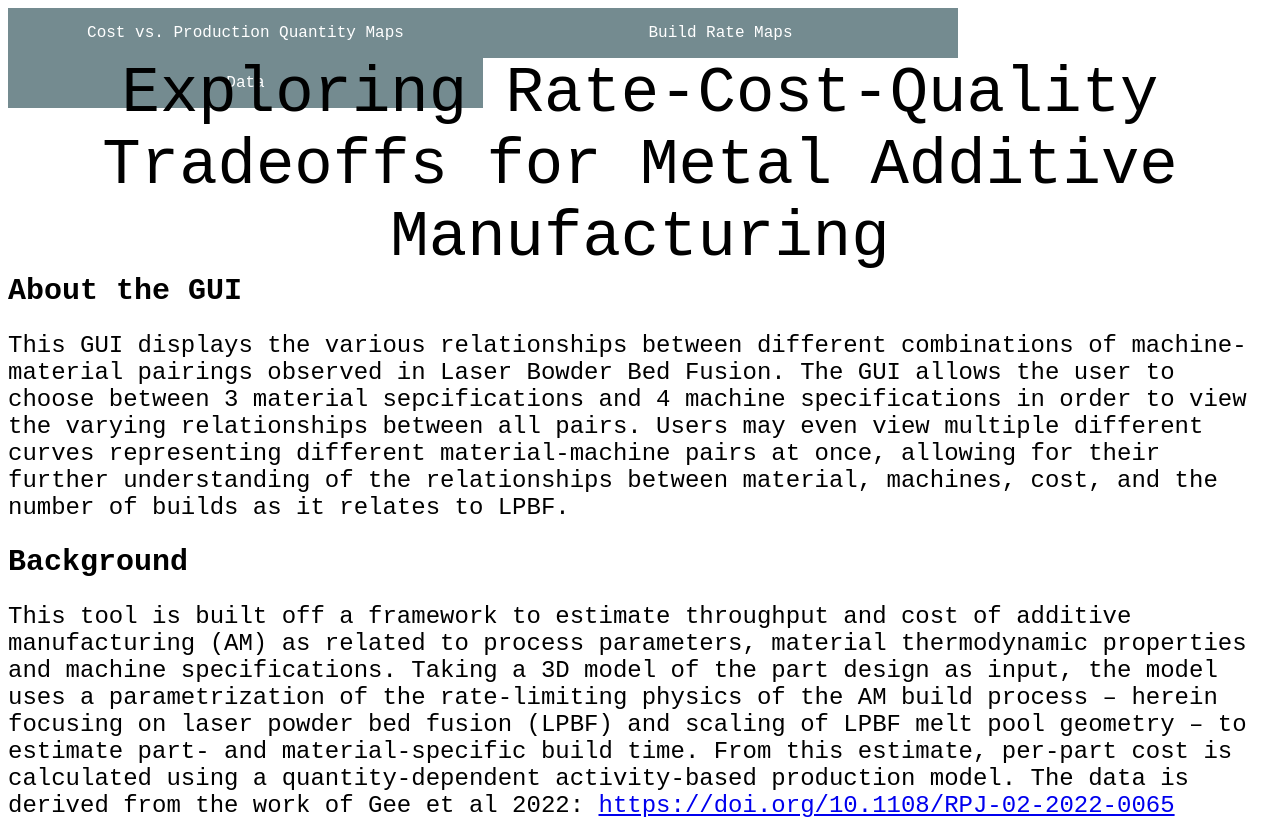
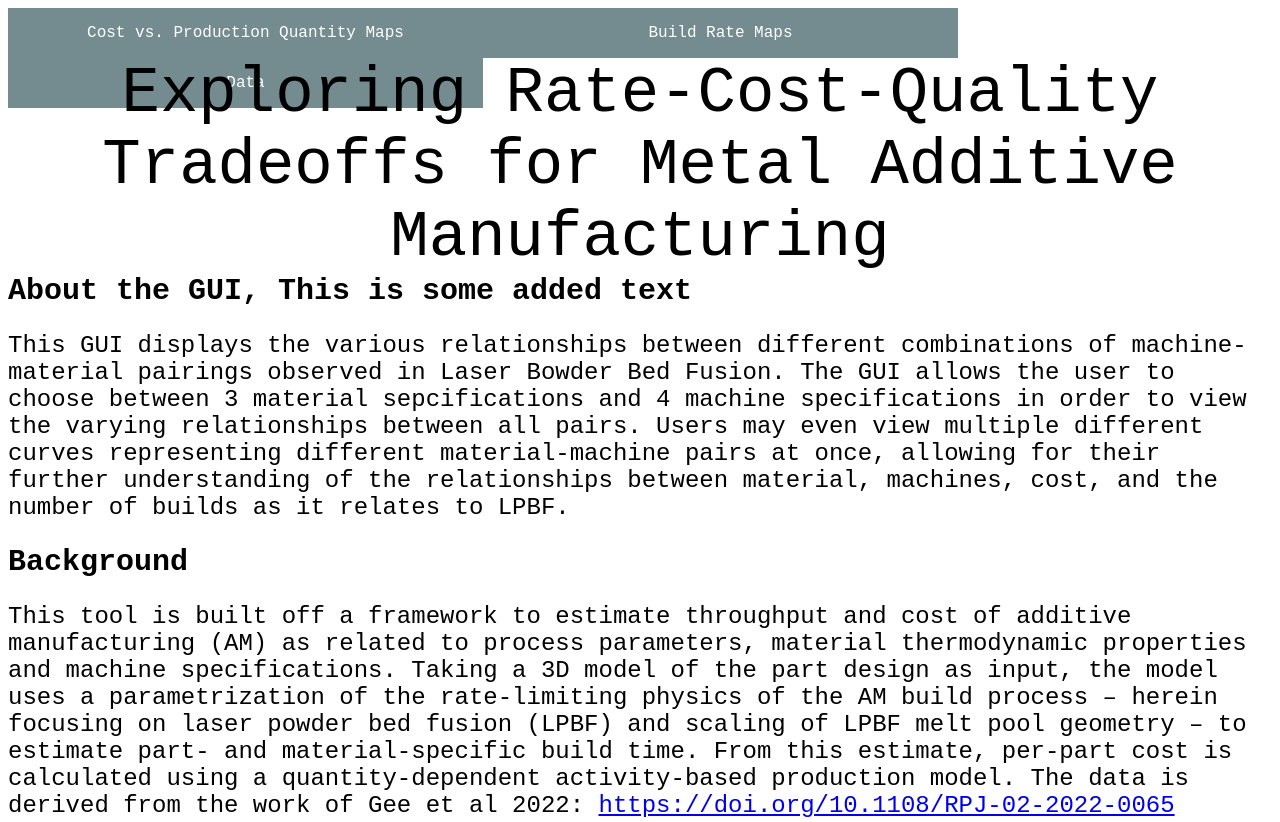
Before and after one commit to mattsmith009/mattsmith009.github.io, a website: page index.html in a window 1280 px wide. Shown: the top 822 px of the page. Drawn offline with Linux system fonts and the light colour scheme.

Commit message:
new commit

```diff
--- a/index.html
+++ b/index.html
@@ -21,7 +21,7 @@
     <header class="title"> Exploring Rate-Cost-Quality Tradeoffs for Metal Additive Manufacturing </header>
 
     <div class="GUIDescription">
-        <header class="GUIDescriptionHeader"> About the GUI </header>
+        <header class="GUIDescriptionHeader"> About the GUI, This is some added text </header>
         <p>
             This GUI displays the various relationships between different combinations of machine-material pairings observed in
             Laser Bowder Bed Fusion. The GUI allows the user to choose between 3 material sepcifications and 4 machine specifications
```
